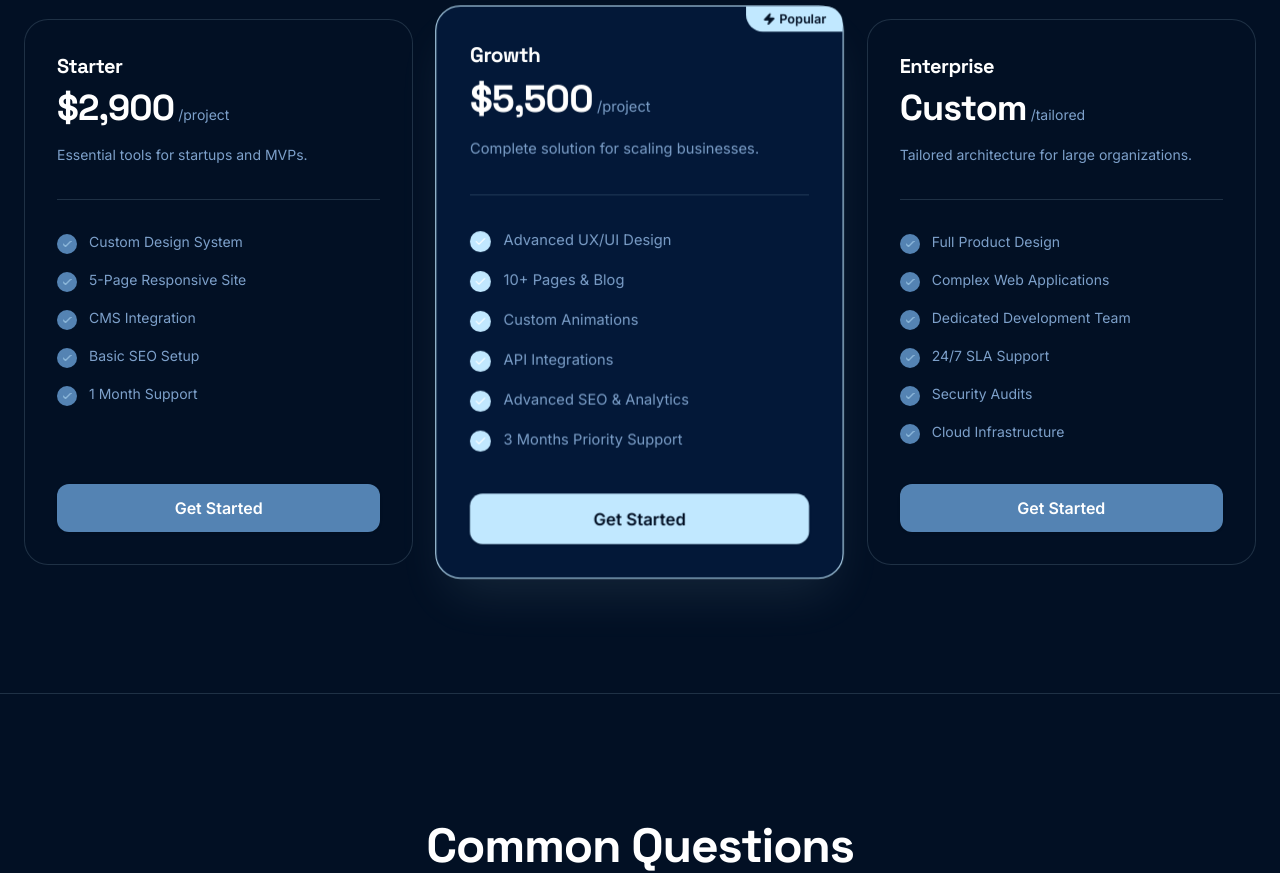
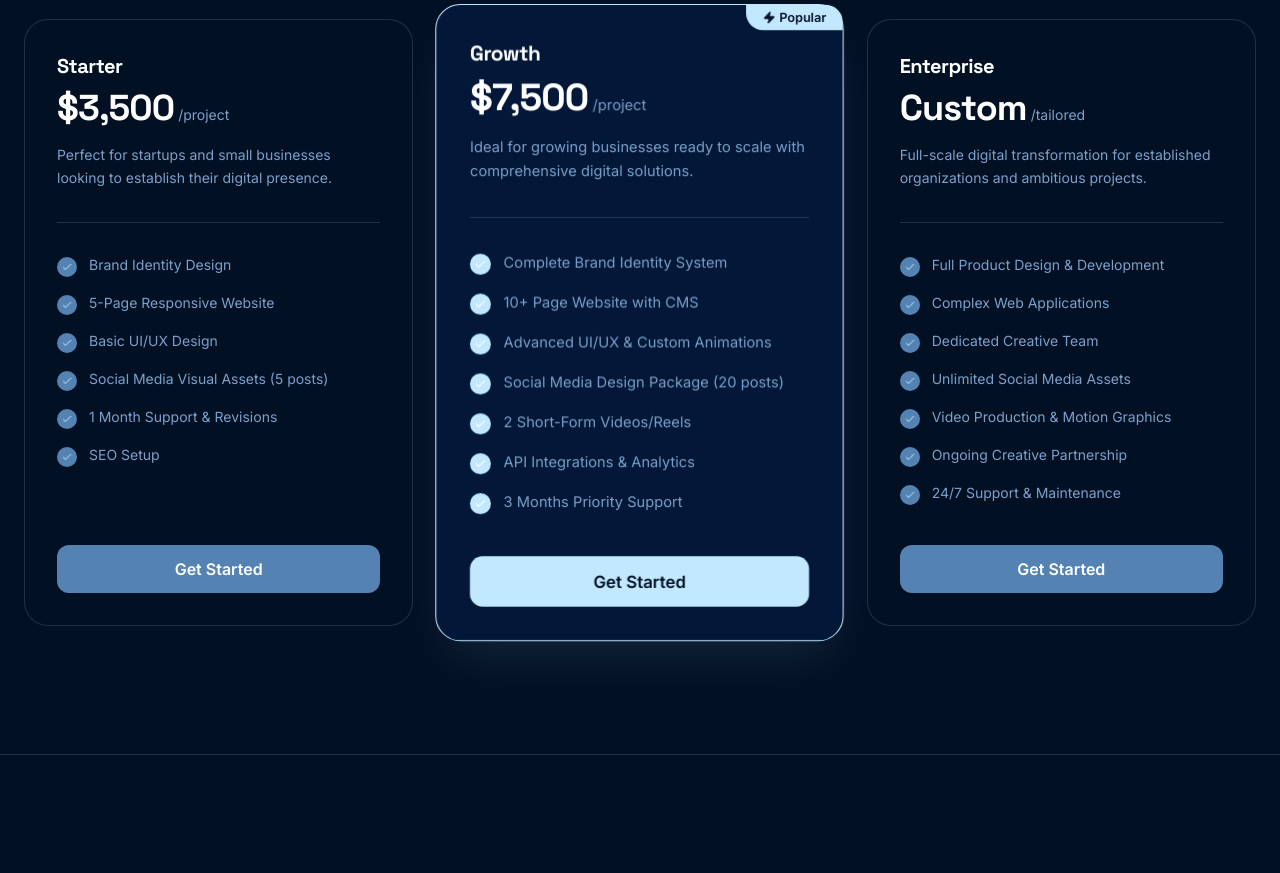
Before and after one commit to ryncstudio/rync-studio-landing, a React (Vite) app: page /#/ in a window 1280 px wide. Shown: the part 8440-9313 px from the top of the page. Built offline with nearby package versions, Linux system fonts and the light colour scheme.

Commit message:
Update pricing packages with better descriptions and prices aligned with services

```diff
--- a/src/components/Pricing.tsx
+++ b/src/components/Pricing.tsx
@@ -6,31 +6,54 @@ import { useState } from "react";
 const plans = [
   {
     name: "Starter",
-    projectPrice: "$2,900",
-    retainerPrice: "$1,200",
+    projectPrice: "$3,500",
+    retainerPrice: "$1,500",
     period: "project",
     retainerPeriod: "month",
-    description: "Essential tools for startups and MVPs.",
-    features: ["Custom Design System", "5-Page Responsive Site", "CMS Integration", "Basic SEO Setup", "1 Month Support"],
+    description: "Perfect for startups and small businesses looking to establish their digital presence.",
+    features: [
+      "Brand Identity Design",
+      "5-Page Responsive Website",
+      "Basic UI/UX Design",
+      "Social Media Visual Assets (5 posts)",
+      "1 Month Support & Revisions",
+      "SEO Setup"
+    ],
   },
   {
     name: "Growth",
-    projectPrice: "$5,500",
-    retainerPrice: "$2,500",
+    projectPrice: "$7,500",
+    retainerPrice: "$3,200",
     period: "project",
     retainerPeriod: "month",
-    description: "Complete solution for scaling businesses.",
-    features: ["Advanced UX/UI Design", "10+ Pages & Blog", "Custom Animations", "API Integrations", "Advanced SEO & Analytics", "3 Months Priority Support"],
+    description: "Ideal for growing businesses ready to scale with comprehensive digital solutions.",
+    features: [
+      "Complete Brand Identity System",
+      "10+ Page Website with CMS",
+      "Advanced UI/UX & Custom Animations",
+      "Social Media Design Package (20 posts)",
+      "2 Short-Form Videos/Reels",
+      "API Integrations & Analytics",
+      "3 Months Priority Support"
+    ],
     highlight: true,
   },
   {
     name: "Enterprise",
     projectPrice: "Custom",
-    retainerPrice: "Custom",
+    retainerPrice: "$5,000+",
     period: "tailored",
-    retainerPeriod: "tailored",
-    description: "Tailored architecture for large organizations.",
-    features: ["Full Product Design", "Complex Web Applications", "Dedicated Development Team", "24/7 SLA Support", "Security Audits", "Cloud Infrastructure"],
+    retainerPeriod: "month",
+    description: "Full-scale digital transformation for established organizations and ambitious projects.",
+    features: [
+      "Full Product Design & Development",
+      "Complex Web Applications",
+      "Dedicated Creative Team",
+      "Unlimited Social Media Assets",
+      "Video Production & Motion Graphics",
+      "Ongoing Creative Partnership",
+      "24/7 Support & Maintenance"
+    ],
   },
 ];
 
```
